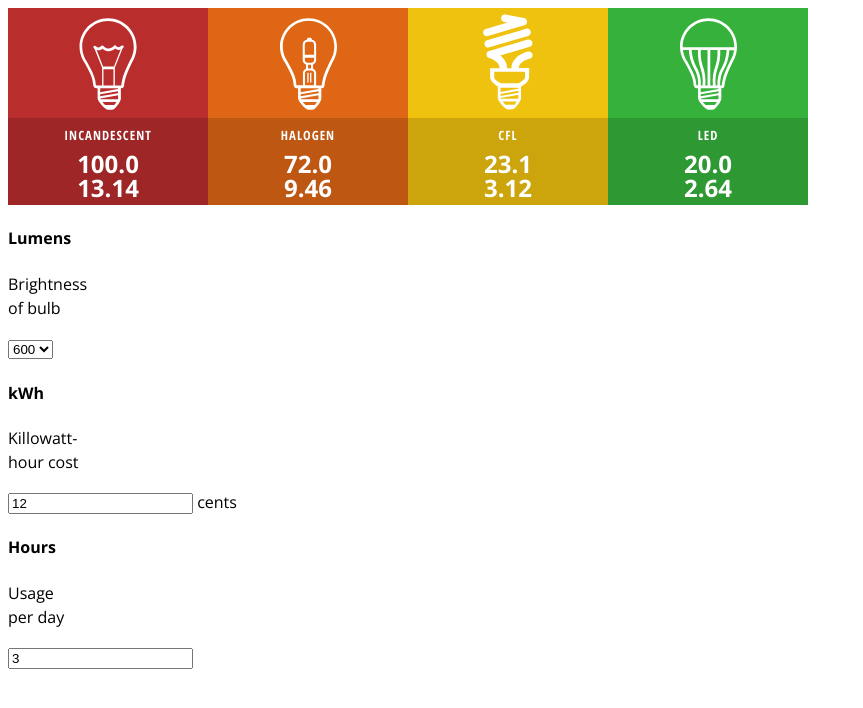
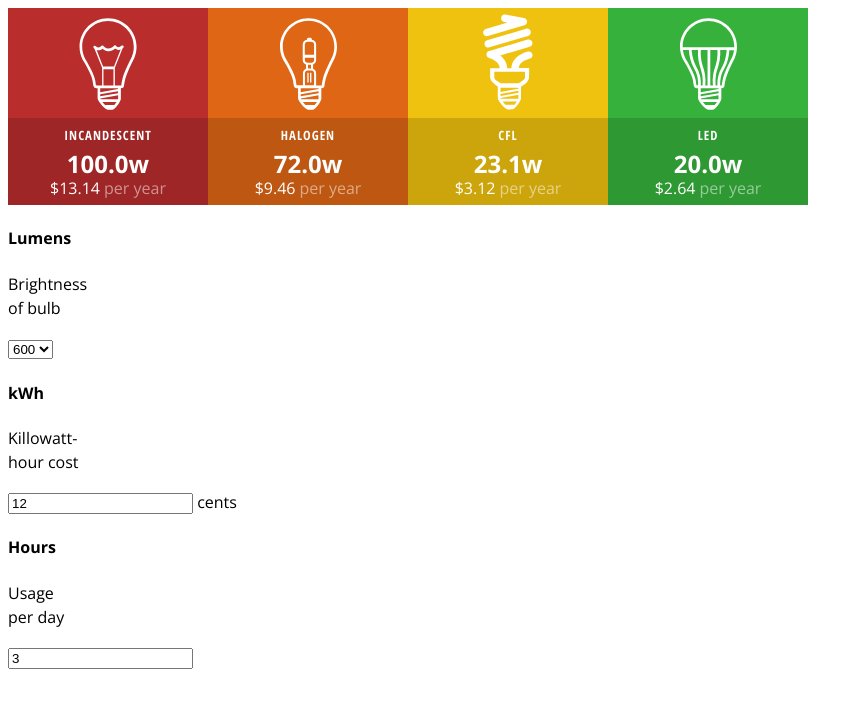
Before and after one commit to mehrdadrafiee/AngularJS-calculation-tool, a plain HTML site: page index.html in a window 1280 px wide. Shown: the whole page, without its empty margins (0-863 px from the left). Drawn offline with nearby package versions, Linux system fonts and the light colour scheme.

Commit message:
completed styling the main section

```diff
--- a/assets/calculator.css
+++ b/assets/calculator.css
@@ -63,3 +63,23 @@
   font-size: 1.5em;
   font-weight: 700;
 }
+
+#myCalculator main p + p {
+  font-size: 1em;
+  font-weight: 300;
+}
+
+
+#myCalculator main p::after {
+  content: 'w';
+}
+
+#myCalculator main p + p::before {
+  content: '$';
+}
+
+#myCalculator main p + p::after {
+  content: 'per year';
+  color: rgba(255, 255, 255, 0.5);
+  padding-left: 4px;
+}
```
